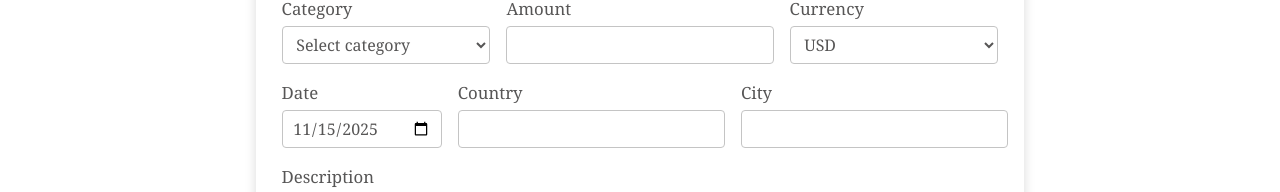
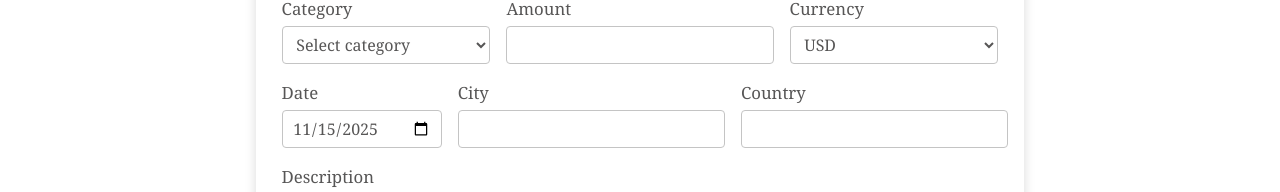
Before and after one commit to yashkedi/financial-tracker, a Next.js app: page /add in a window 1280 px wide. Shown: the part 216-408 px from the top of the page. Built offline with nearby package versions, Linux system fonts and the light colour scheme; no server answers.

Commit message:
Cosmetic changes with form fields

```diff
--- a/components/NewTransactionForm.tsx
+++ b/components/NewTransactionForm.tsx
@@ -246,6 +246,17 @@ export default function NewTransactionForm({append}: Props) {
                         />
                     </Label>
 
+                    {/* Location: City starts here*/}
+                    <Label>
+                        City
+                        <Input
+                            type="text"
+                            name="city"
+                            value={form.city}
+                            onChange={handleChange}
+                        />
+                    </Label>
+
                     {/* Location: Country starts here*/}
                     <Label>
                         Country
@@ -253,17 +264,6 @@ export default function NewTransactionForm({append}: Props) {
                             type="text"
                             name="country"
                             value={form.country}
-                            onChange={handleChange}
-                        />
-                    </Label>
-
-                    {/* Location: City starts here*/}
-                    <Label>
-                        City
-                        <Input
-                            type="text"
-                            name="city"
-                            value={form.city}
                             onChange={handleChange}
                         />
                     </Label>
```
